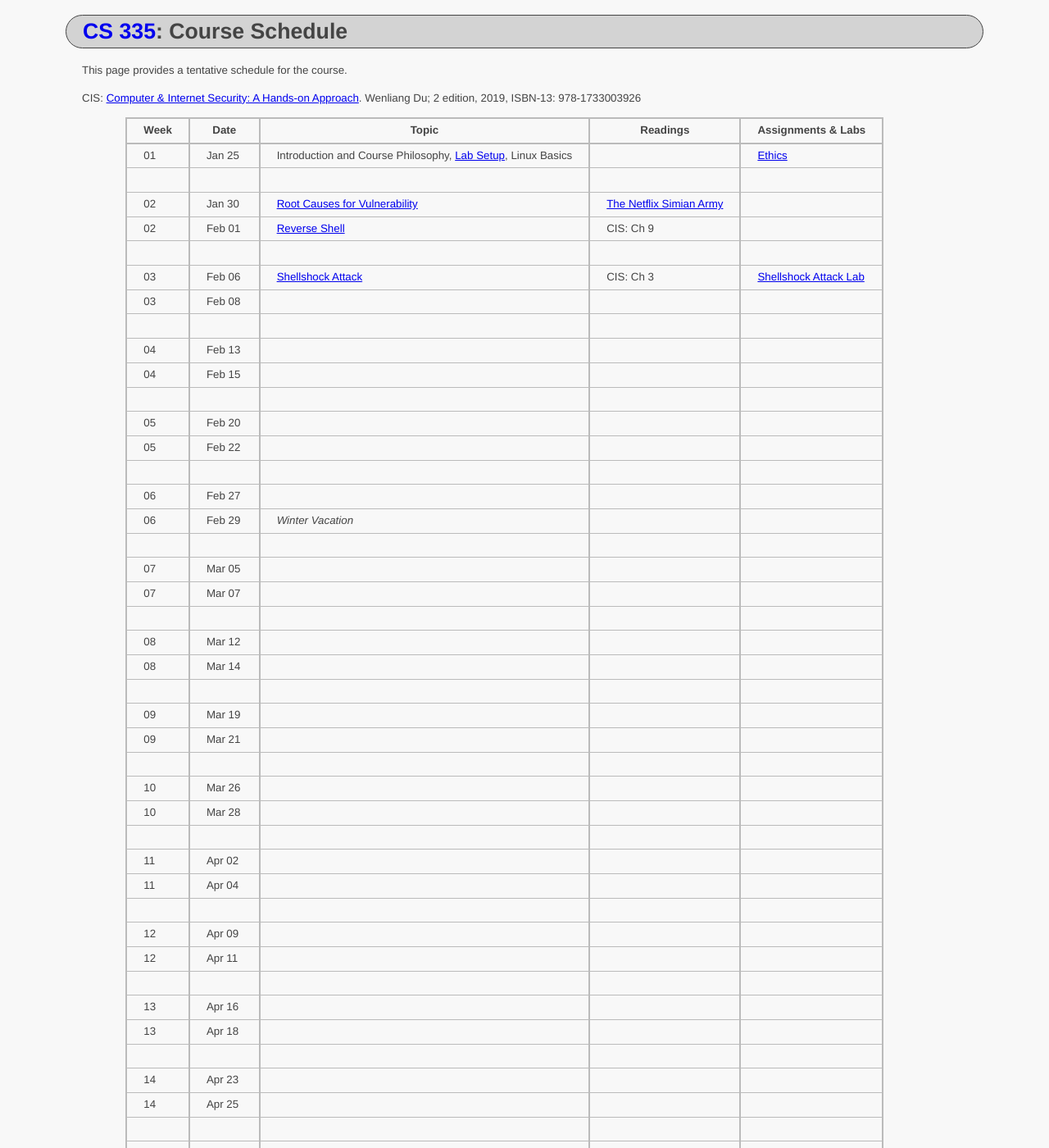
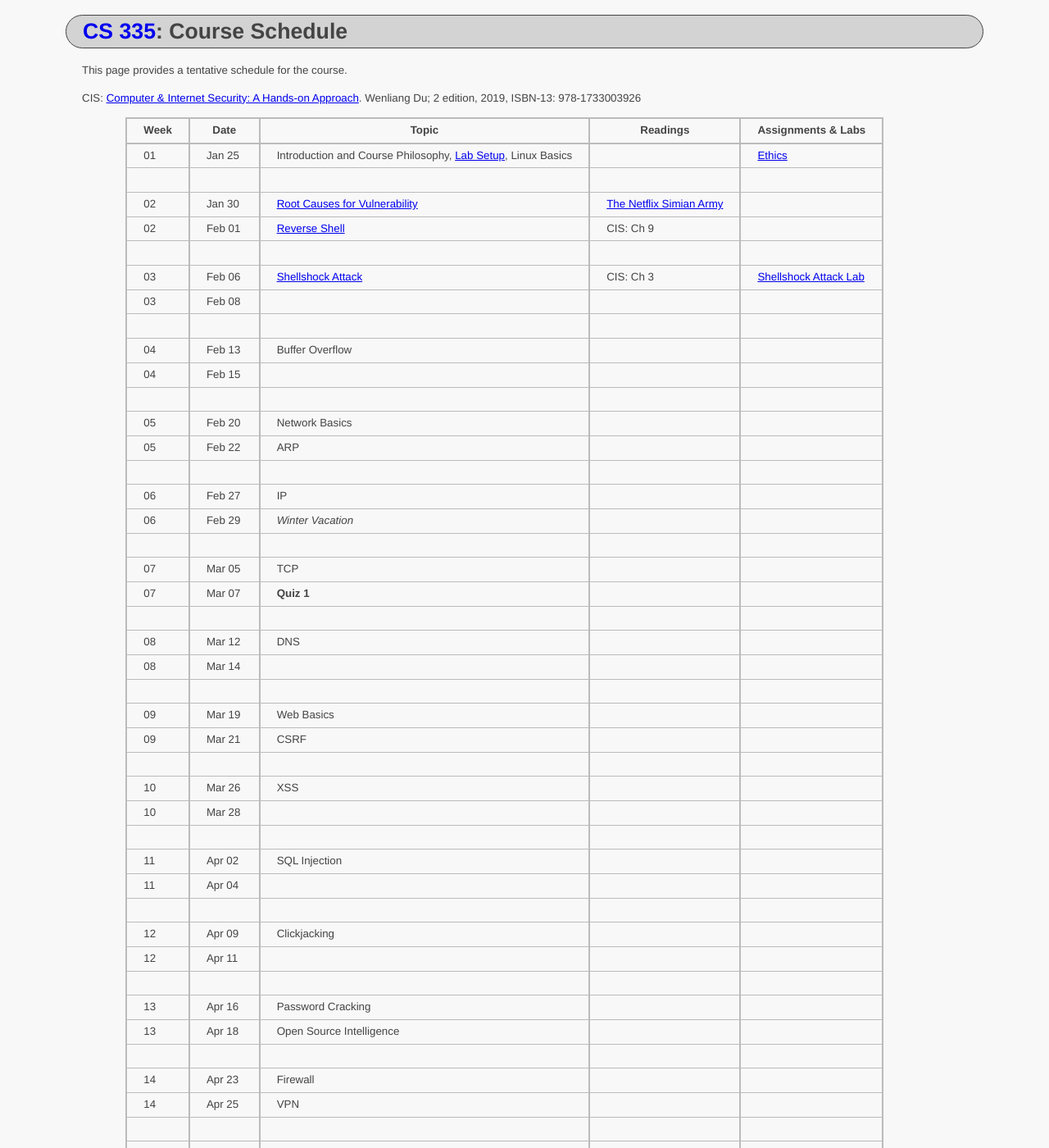
Before and after one commit to ycpcs/cs335-spring2024, a Jekyll site: the page built from schedule/index.md, in a window 1280 px wide and 1400 px high. Shown: the whole window at 82% size. Built offline with Jekyll 4.4.1, drawn with Linux system fonts in a browser that asks for light colours.

Commit message:
add index pages

```diff
--- a/schedule/index.md
+++ b/schedule/index.md
@@ -18,41 +18,41 @@ CIS: <a href="https://www.amazon.com/Computer-Internet-Security-Hands-Approach/d
 > 03 | Feb 06 | [Shellshock Attack](../slides/03_Shellshock.pdf) | CIS: Ch 3 | [Shellshock Attack Lab](../labs/shellshock.html)
 > 03 | Feb 08 | | |
 > | | | |
-> 04 | Feb 13 | | |
+> 04 | Feb 13 | Buffer Overflow | |
 > 04 | Feb 15 | | |
 > | | | |
-> 05 | Feb 20 | | |
-> 05 | Feb 22 | | |
+> 05 | Feb 20 | Network Basics | |
+> 05 | Feb 22 | ARP | |
 > | | | |
-> 06 | Feb 27 | | |
+> 06 | Feb 27 | IP | |
 > 06 | Feb 29 | _Winter Vacation_ | |
 > | | | |
-> 07 | Mar 05 | | |
-> 07 | Mar 07 | | |
+> 07 | Mar 05 | TCP | |
+> 07 | Mar 07 | __Quiz 1__ | |
 > | | | |
-> 08 | Mar 12 | | |
+> 08 | Mar 12 | DNS | |
 > 08 | Mar 14 | | |
 > | | | |
-> 09 | Mar 19 | | |
-> 09 | Mar 21 | | |
+> 09 | Mar 19 | Web Basics | |
+> 09 | Mar 21 | CSRF | |
 > | | | |
-> 10 | Mar 26 | | |
+> 10 | Mar 26 | XSS | |
 > 10 | Mar 28 | | |
 > | | | |
-> 11 | Apr 02 | | |
+> 11 | Apr 02 | SQL Injection | |
 > 11 | Apr 04 | | |
 > | | | |
-> 12 | Apr 09 | | |
+> 12 | Apr 09 | Clickjacking | |
 > 12 | Apr 11 | | |
 > | | | |
-> 13 | Apr 16 | | |
-> 13 | Apr 18 | | |
+> 13 | Apr 16 | Password Cracking | |
+> 13 | Apr 18 | Open Source Intelligence | |
 > | | | |
-> 14 | Apr 23 | | |
-> 14 | Apr 25 | | |
+> 14 | Apr 23 | Firewall | |
+> 14 | Apr 25 | VPN | |
 > | | | |
-> 15 | Apr 30 | | |
-> 15 | May 02 | | |
+> 15 | Apr 30 | __Quiz 2__| |
+> 15 | May 02 | Game | |
 > | | | |
 > 16 | May 07 | *__Student Final Project Presentations__* |
 > 16 | May 09 | *__Student Final Project Presentations__* |
```
Also changed, not shown: assignments/index.md (added, +14 -0 lines), index.md (added, +23 -0 lines), labs/index.md (added, +22 -0 lines).
